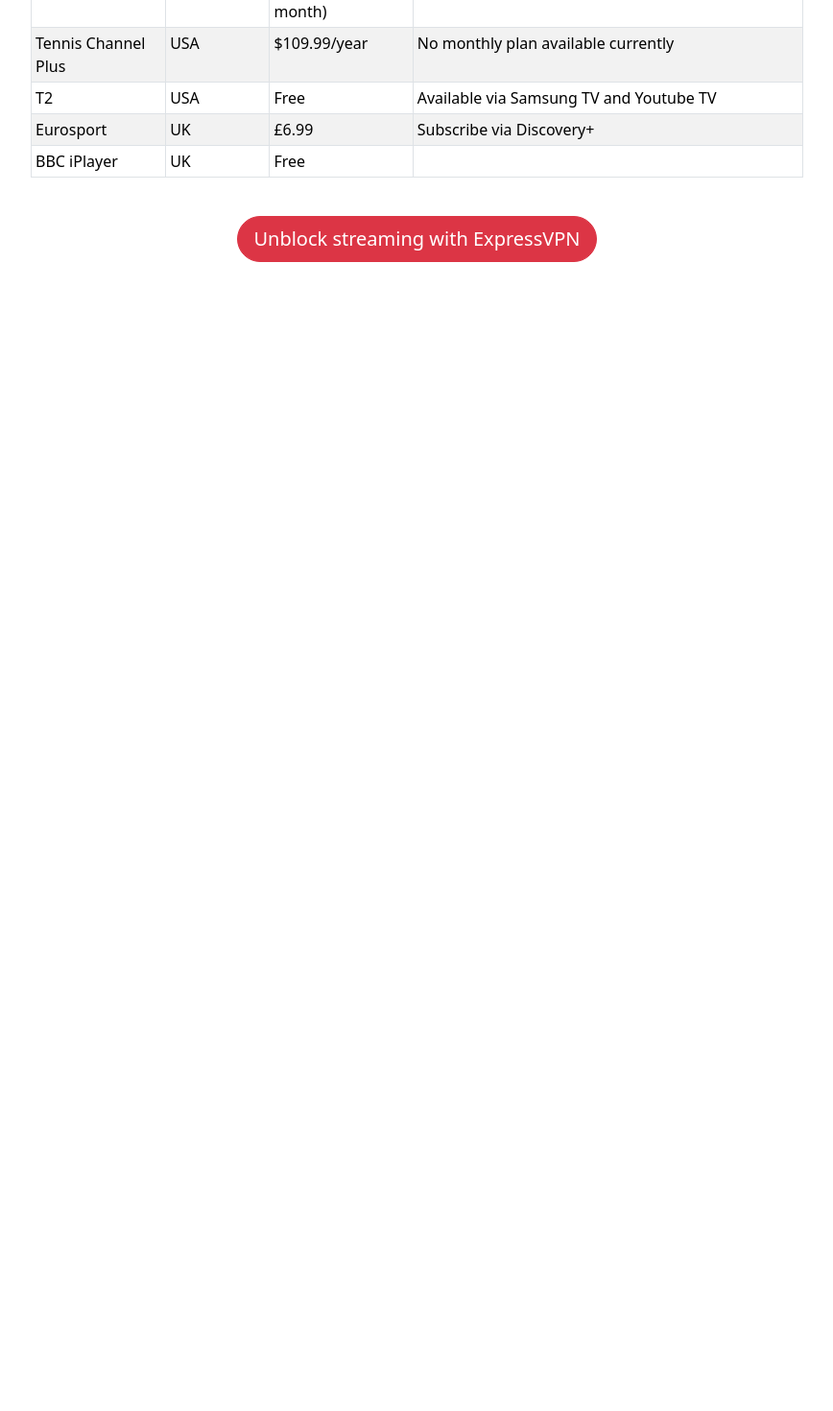
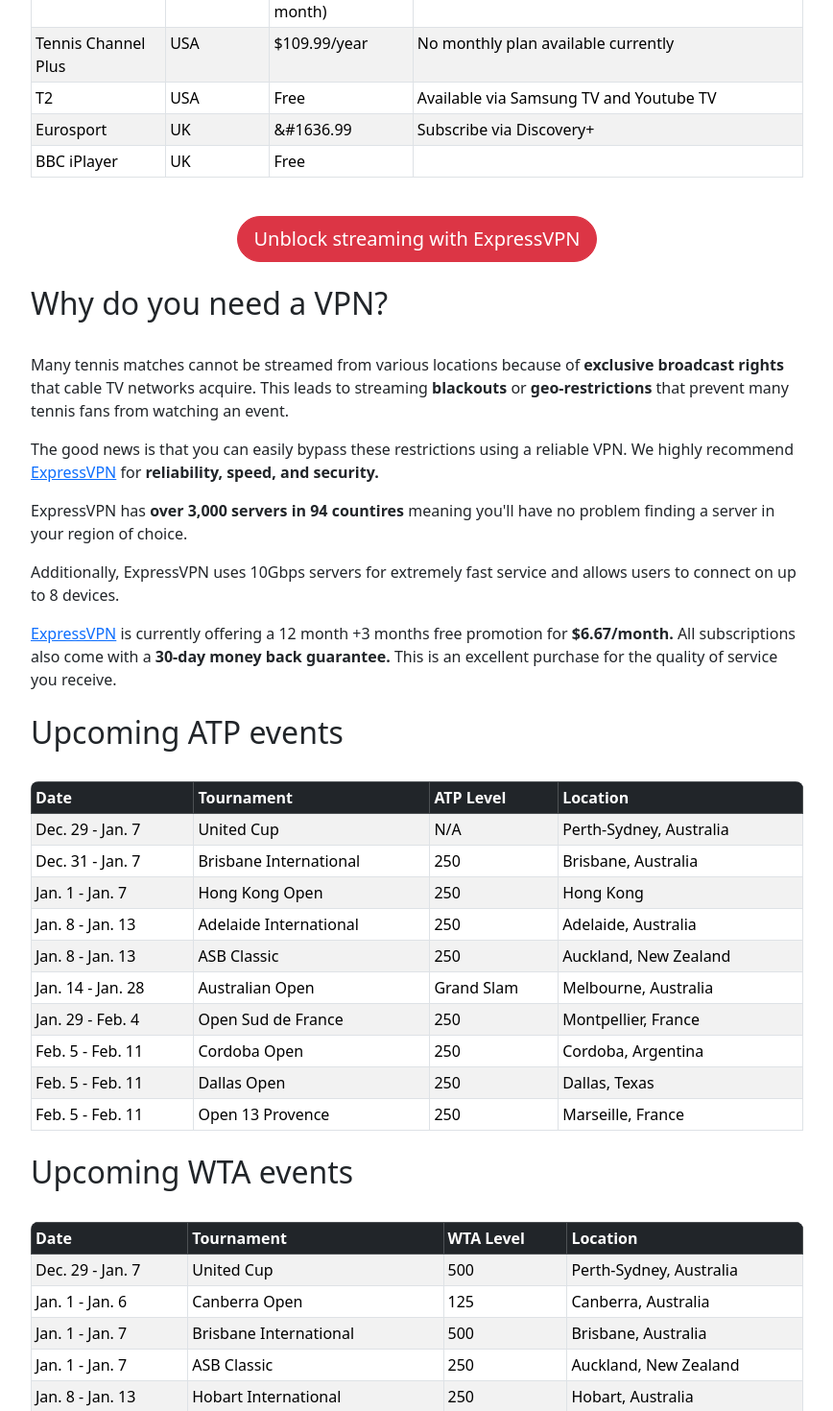
Before and after one commit to jefische/tennis-vpn-react, a React (Vite) app: page / in a window 1280 px wide. Shown: the part 1700-3170 px from the top of the page at 96% size, without its empty margins (66-934 px from the left). Before the commit the page ends 1989 px from the top, so only its background shows below. Built offline with nearby package versions, Linux system fonts and the light colour scheme.

Commit message:
action component updates

```diff
--- /dev/null
+++ b/src/ActionButton.jsx
@@ -0,0 +1,12 @@
+export default function ActionButton({ vpnLink, text, id = null }) {
+	return (
+		<div id={id} className="d-grid">
+			<a
+				className="btn btn-lg rounded-pill btn-danger mt-4 mx-auto"
+				href={vpnLink}
+			>
+				<span>{text}</span>
+			</a>
+		</div>
+	);
+}
--- a/src/ActionTable.jsx
+++ b/src/ActionTable.jsx
@@ -1,91 +1,29 @@
-export default function ActionTable() {
+export default function ActionTable({ vpnLink, tableData }) {
 	return (
 		<>
-			<table class="table table-bordered table-sm rounded-top-3 overflow-hidden table-striped streamtable">
-				<thead class="table-dark align-text-center">
+			<table className="table table-bordered table-sm rounded-top-3 overflow-hidden table-striped streamtable">
+				<thead className="table-dark align-text-center">
 					<tr>
-						<th scope="col">Streaming service</th>
-						<th scope="col">Availability</th>
-						<th scope="col">Cost per month</th>
-						<th scope="col">Streaming details</th>
+						{tableData.headers.map((x) => (
+							<th key={x} scope="col">
+								{x}
+							</th>
+						))}
 					</tr>
 				</thead>
 				<tbody>
-					<tr>
-						<td scope="row">9Now</td>
-						<td>Australia</td>
-						<td>Free</td>
-						<td></td>
-					</tr>
-					<tr>
-						<td scope="row">Stan Sport</td>
-						<td>Australia</td>
-						<td>$15</td>
-						<td>
-							Requires Stan Basic which starts at $10/month (with
-							30 day free trial).
-						</td>
-					</tr>
-					<tr>
-						<td scope="row">TSN</td>
-						<td>Canada</td>
-						<td>$19.99</td>
-						<td>TSN1 - TSN5, TSN+</td>
-					</tr>
-					<tr>
-						<td scope="row">Star+</td>
-						<td>Latin America</td>
-						<td>$9.99</td>
-						<td></td>
-					</tr>
-					<tr>
-						<td scope="row">ESPN+</td>
-						<td>USA</td>
-						<td>$9.99</td>
-						<td></td>
-					</tr>
-					<tr>
-						<td scope="row">Sling TV</td>
-						<td>USA</td>
-						<td>$40 ($20 first month)</td>
-						<td>ESPN, ESPN2, ESPN3</td>
-					</tr>
-					<tr>
-						<td scope="row">Tennis Channel Plus</td>
-						<td>USA</td>
-						<td>$109.99/year</td>
-						<td>No monthly plan available currently</td>
-					</tr>
-					<tr>
-						<td scope="row">T2</td>
-						<td>USA</td>
-						<td>Free</td>
-						<td>Available via Samsung TV and Youtube TV</td>
-					</tr>
-					<tr>
-						<td scope="row">Eurosport</td>
-						<td>UK</td>
-						<td>
-							<span>&#163;</span>6.99
-						</td>
-						<td>Subscribe via Discovery+</td>
-					</tr>
-					<tr>
-						<td scope="row">BBC iPlayer</td>
-						<td>UK</td>
-						<td>Free</td>
-						<td></td>
-					</tr>
+					{tableData.options.map((x) => {
+						return (
+							<tr key={x.id}>
+								<td>{x[Object.keys(x)[1]]}</td>
+								<td>{x[Object.keys(x)[2]]}</td>
+								<td>{x[Object.keys(x)[3]]}</td>
+								<td>{x[Object.keys(x)[4]]}</td>
+							</tr>
+						);
+					})}
 				</tbody>
 			</table>
-			<div class="d-grid">
-				<a
-					class="btn btn-lg rounded-pill btn-danger mt-4 mx-auto"
-					href="https://go.expressvpn.com/c/4998943/1462857/16063"
-				>
-					<span>Unblock streaming with ExpressVPN</span>
-				</a>
-			</div>
 		</>
 	);
 }
--- a/src/Body.jsx
+++ b/src/Body.jsx
@@ -1,9 +1,18 @@
 import Hero from "./Hero";
 import Posts from "./Posts";
 import SideContent from "./SideContent";
-import { HomepagePost1, HomepagePost2 } from "./HomepagePosts";
+import { HomepagePost1, HomepagePost2, HomepagePost3 } from "./HomepagePosts";
+import {
+	streamingData,
+	atpTournamentData,
+	wtaTournamentData,
+} from "../tableData";
 
 export default function Body() {
+	const generalTennisLink =
+		"https://go.expressvpn.com/c/4998943/1481132/16063";
+	const streamingServicesLink =
+		"https://go.expressvpn.com/c/4998943/1462857/16063";
 	return (
 		<section>
 			<div className="container">
@@ -11,19 +20,47 @@
 					<div className="col-lg-9 p-3 pt-0">
 						<Hero />
 						<Posts
+							id="post1"
 							title="How to Watch Tennis Online in 2024"
 							isH1={true}
 							card={true}
+							button={true}
+							buttonText="Stream tennis with ExpressVPN"
+							buttonID="red-button-one"
+							vpnLink={generalTennisLink}
 						>
-							{" "}
 							<HomepagePost1 />
 						</Posts>
 						<Posts
+							id="post2"
 							title="Best Streaming Options to Watch Tennis"
 							table={true}
+							tableData={streamingData}
+							button={true}
+							buttonText="Unblock streaming with ExpressVPN"
+							vpnLink={streamingServicesLink}
 						>
 							<HomepagePost2 />
 						</Posts>
+						<Posts
+							id="post3"
+							title="Why do you need a VPN?"
+							vpnLink={generalTennisLink}
+						>
+							<HomepagePost3 vpnLink={generalTennisLink} />
+						</Posts>
+						<Posts
+							id="post4"
+							title="Upcoming ATP events"
+							table={true}
+							tableData={atpTournamentData}
+						></Posts>
+						<Posts
+							id="post5"
+							title="Upcoming WTA events"
+							table={true}
+							tableData={wtaTournamentData}
+						></Posts>
 					</div>
 					<SideContent />
 				</div>
--- a/src/HomepagePosts.jsx
+++ b/src/HomepagePosts.jsx
@@ -46,3 +46,47 @@
 		</>
 	);
 }
+
+export function HomepagePost3({ vpnLink }) {
+	return (
+		<>
+			<p>
+				Many tennis matches cannot be streamed from various locations
+				because of <span>exclusive broadcast rights</span> that cable TV
+				networks acquire. This leads to streaming <span>blackouts</span>{" "}
+				or <span>geo-restrictions</span> that prevent many tennis fans
+				from watching an event.
+			</p>
+
+			<p>
+				The good news is that you can easily bypass these restrictions
+				using a reliable VPN. We highly recommend{" "}
+				<a href={vpnLink}>ExpressVPN</a> for{" "}
+				<span>reliability, speed, and security.</span>
+			</p>
+
+			<p>
+				ExpressVPN has <span>over 3,000 servers in 94 countires</span>{" "}
+				meaning you'll have no problem finding a server in your region
+				of choice.
+			</p>
+
+			<p>
+				Additionally, ExpressVPN uses 10Gbps servers for extremely fast
+				service and allows users to connect on up to 8 devices.
+			</p>
+
+			<p>
+				<a href={vpnLink}>ExpressVPN</a> is currently offering a 12
+				month +3 months free promotion for <span>$6.67/month.</span> All
+				subscriptions also come with a{" "}
+				<span>30-day money back guarantee.</span> This is an excellent
+				purchase for the quality of service you receive.
+			</p>
+		</>
+	);
+}
+
+export function HomepagePost4({ vpnLink }) {
+	return <></>;
+}
--- a/src/Posts.jsx
+++ b/src/Posts.jsx
@@ -1,20 +1,23 @@
 import ActionCard from "./ActionCard";
 import ActionTable from "./ActionTable";
-import { HomepagePost1, HomepagePost2 } from "./HomepagePosts";
+import ActionButton from "./ActionButton";
 
 export default function Posts({
 	title,
+	id,
 	isH1 = false,
 	children,
 	card = false,
 	table = false,
+	tableData,
+	button = false,
+	buttonText,
+	buttonID,
+	vpnLink,
 }) {
-	const generalTennisLink =
-		"https://go.expressvpn.com/c/4998943/1481132/16063";
-
 	return (
 		<>
-			<div id="post1" className="bposts">
+			<div id={id} className="bposts">
 				{isH1 ? (
 					<h1 className="mt-4">{title}</h1>
 				) : (
@@ -22,8 +25,31 @@
 				)}
 				<br />
 				{children}
-				{card && <ActionCard vpnLink={generalTennisLink} />}
-				{table && <ActionTable vpnLink={generalTennisLink} />}
+				{card &&
+					(button ? (
+						<>
+							<ActionCard vpnLink={vpnLink} />
+							<ActionButton
+								vpnLink={vpnLink}
+								text={buttonText}
+								id={buttonID}
+							/>
+						</>
+					) : (
+						<ActionCard vpnLink={vpnLink} />
+					))}
+				{table &&
+					(button ? (
+						<>
+							<ActionTable
+								vpnLink={vpnLink}
+								tableData={tableData}
+							/>
+							<ActionButton vpnLink={vpnLink} text={buttonText} />
+						</>
+					) : (
+						<ActionTable vpnLink={vpnLink} tableData={tableData} />
+					))}
 			</div>
 		</>
 	);
--- /dev/null
+++ b/tableData.js
@@ -0,0 +1,233 @@
+export const streamingData = {
+	headers: [
+		"Streaming service",
+		"Availability",
+		"Cost per month",
+		"Streaming details",
+	],
+	options: [
+		{
+			id: 1,
+			name: "9Now",
+			location: "Australia",
+			cost: "Free",
+			details: "",
+		},
+		{
+			id: 2,
+			name: "Stan Sport",
+			location: "Australia",
+			cost: "$15",
+			details:
+				"Requires Stan Basic which starts at $10/month (with 30 day free trial).",
+		},
+		{
+			id: 3,
+			name: "TSN",
+			location: "Canada",
+			cost: "$19.99",
+			details: "TSN1 - TSN5, TSN+",
+		},
+		{
+			id: 4,
+			name: "Star+",
+			location: "Latin America",
+			cost: "$9.99",
+			details: "",
+		},
+		{
+			id: 5,
+			name: "ESPN+",
+			location: "USA",
+			cost: "$9.99",
+			details: "",
+		},
+		{
+			id: 6,
+			name: "Sling TV",
+			location: "USA",
+			cost: "$40 ($20 first month)",
+			details: "ESPN, ESPN2, ESPN3",
+		},
+		{
+			id: 7,
+			name: "Tennis Channel Plus",
+			location: "USA",
+			cost: "$109.99/year",
+			details: "No monthly plan available currently",
+		},
+		{
+			id: 8,
+			name: "T2",
+			location: "USA",
+			cost: "Free",
+			details: "Available via Samsung TV and Youtube TV",
+		},
+		{
+			id: 9,
+			name: "Eurosport",
+			location: "UK",
+			cost: "&#1636.99",
+			details: "Subscribe via Discovery+",
+		},
+		{
+			id: 10,
+			name: "BBC iPlayer",
+			location: "UK",
+			cost: "Free",
+			details: "",
+		},
+	],
+};
+
+export const atpTournamentData = {
+	headers: ["Date", "Tournament", "ATP Level", "Location"],
+	options: [
+		{
+			id: 1,
+			date: "Dec. 29 - Jan. 7",
+			tournament: "United Cup",
+			level: "N/A",
+			location: "Perth-Sydney, Australia",
+		},
+		{
+			id: 2,
+			date: "Dec. 31 - Jan. 7",
+			tournament: "Brisbane International",
+			level: "250",
+			location: "Brisbane, Australia",
+		},
+		{
+			id: 3,
+			date: "Jan. 1 - Jan. 7",
+			tournament: "Hong Kong Open",
+			level: "250",
+			location: "Hong Kong",
+		},
+		{
+			id: 4,
+			date: "Jan. 8 - Jan. 13",
+			tournament: "Adelaide International",
+			level: "250",
+			location: "Adelaide, Australia",
+		},
+		{
+			id: 5,
+			date: "Jan. 8 - Jan. 13",
+			tournament: "ASB Classic",
+			level: "250",
+			location: "Auckland, New Zealand",
+		},
+		{
+			id: 6,
+			date: "Jan. 14 - Jan. 28",
+			tournament: "Australian Open",
+			level: "Grand Slam",
+			location: "Melbourne, Australia",
+		},
+		{
+			id: 7,
+			date: "Jan. 29 - Feb. 4",
+			tournament: "Open Sud de France",
+			level: "250",
+			location: "Montpellier, France",
+		},
+		{
+			id: 8,
+			date: "Feb. 5 - Feb. 11",
+			tournament: "Cordoba Open",
+			level: "250",
+			location: "Cordoba, Argentina",
+		},
+		{
+			id: 9,
+			date: "Feb. 5 - Feb. 11",
+			tournament: "Dallas Open",
+			level: "250",
+			location: "Dallas, Texas",
+		},
+		{
+			id: 10,
+			date: "Feb. 5 - Feb. 11",
+			tournament: "Open 13 Provence",
+			level: "250",
+			location: "Marseille, France",
+		},
+	],
+};
+
+export const wtaTournamentData = {
+	headers: ["Date", "Tournament", "WTA Level", "Location"],
+	options: [
+		{
+			id: 1,
+			date: "Dec. 29 - Jan. 7",
+			tournament: "United Cup",
+			level: "500",
+			location: "Perth-Sydney, Australia",
+		},
+		{
+			id: 2,
+			date: "Jan. 1 - Jan. 6",
+			tournament: "Canberra Open",
+			level: "125",
+			location: "Canberra, Australia",
+		},
+		{
+			id: 3,
+			date: "Jan. 1 - Jan. 7",
+			tournament: "Brisbane International",
+			level: "500",
+			location: "Brisbane, Australia",
+		},
+		{
+			id: 4,
+			date: "Jan. 1 - Jan. 7",
+			tournament: "ASB Classic",
+			level: "250",
+			location: "Auckland, New Zealand",
+		},
+		{
+			id: 5,
+			date: "Jan. 8 - Jan. 13",
+			tournament: "Hobart International",
+			level: "250",
+			location: "Hobart, Australia",
+		},
+		{
+			id: 6,
+			date: "Jan. 8 - Jan. 13",
+			tournament: "Adelaide International",
+			level: "500",
+			location: "Adelaide, Australia",
+		},
+		{
+			id: 7,
+			date: "Jan. 14 - Jan. 28",
+			tournament: "Australian Open",
+			level: "Grand Slam",
+			location: "Melbourne, Australia",
+		},
+		{
+			id: 8,
+			date: "Jan. 22 - Jan. 28",
+			tournament: "Da Nang Open",
+			level: "125",
+			location: "Da Nang, Vietnam",
+		},
+		{
+			id: 9,
+			date: "Jan. 29 - Feb. 4",
+			tournament: "Upper Austria Ladies Linz",
+			level: "500",
+			location: "Linz, Austria",
+		},
+		{
+			id: 10,
+			date: "Jan. 29 - Feb. 4",
+			tournament: "Thailand Open",
+			level: "250",
+			location: "Hua Hin, Thailand",
+		},
+	],
+};
```
Also changed, not shown: src/ActionCard.jsx (+0 -18 lines).
